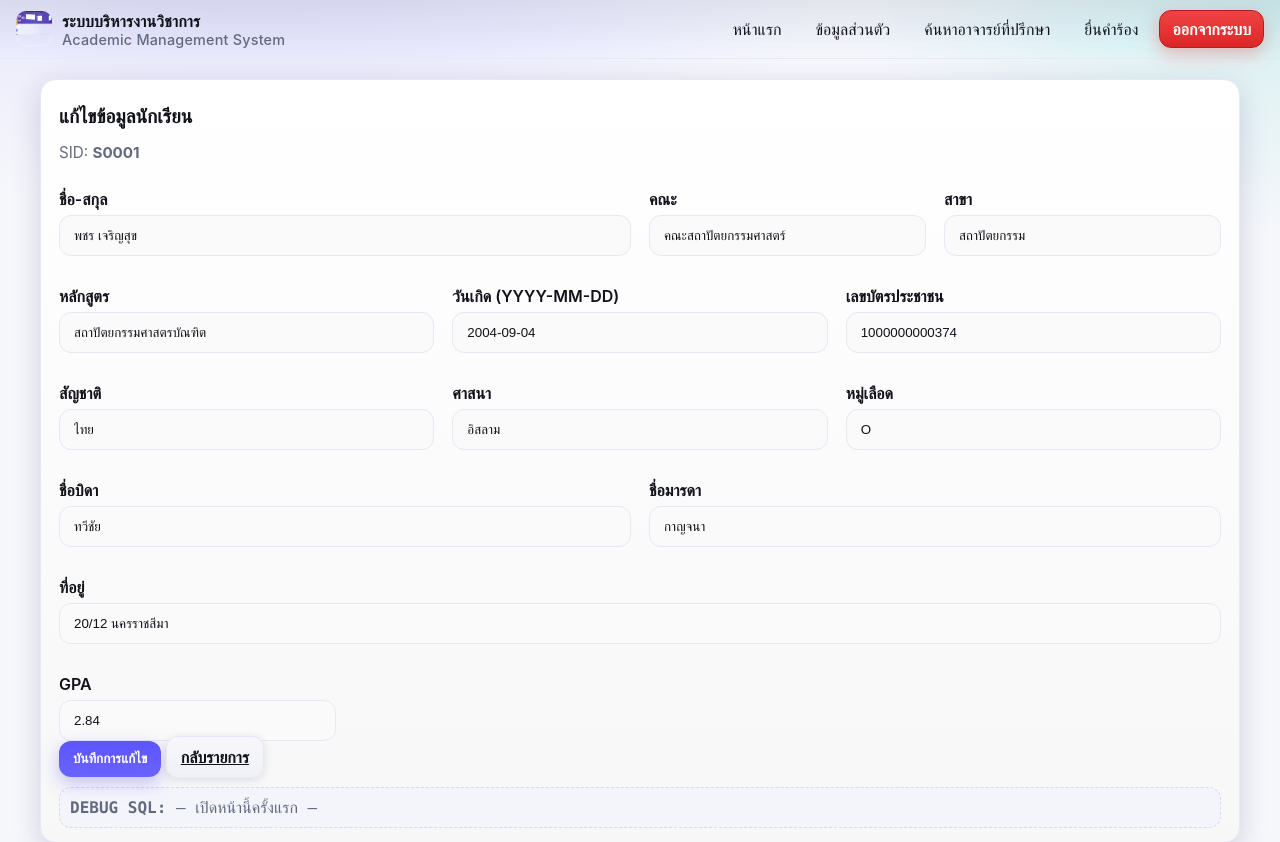
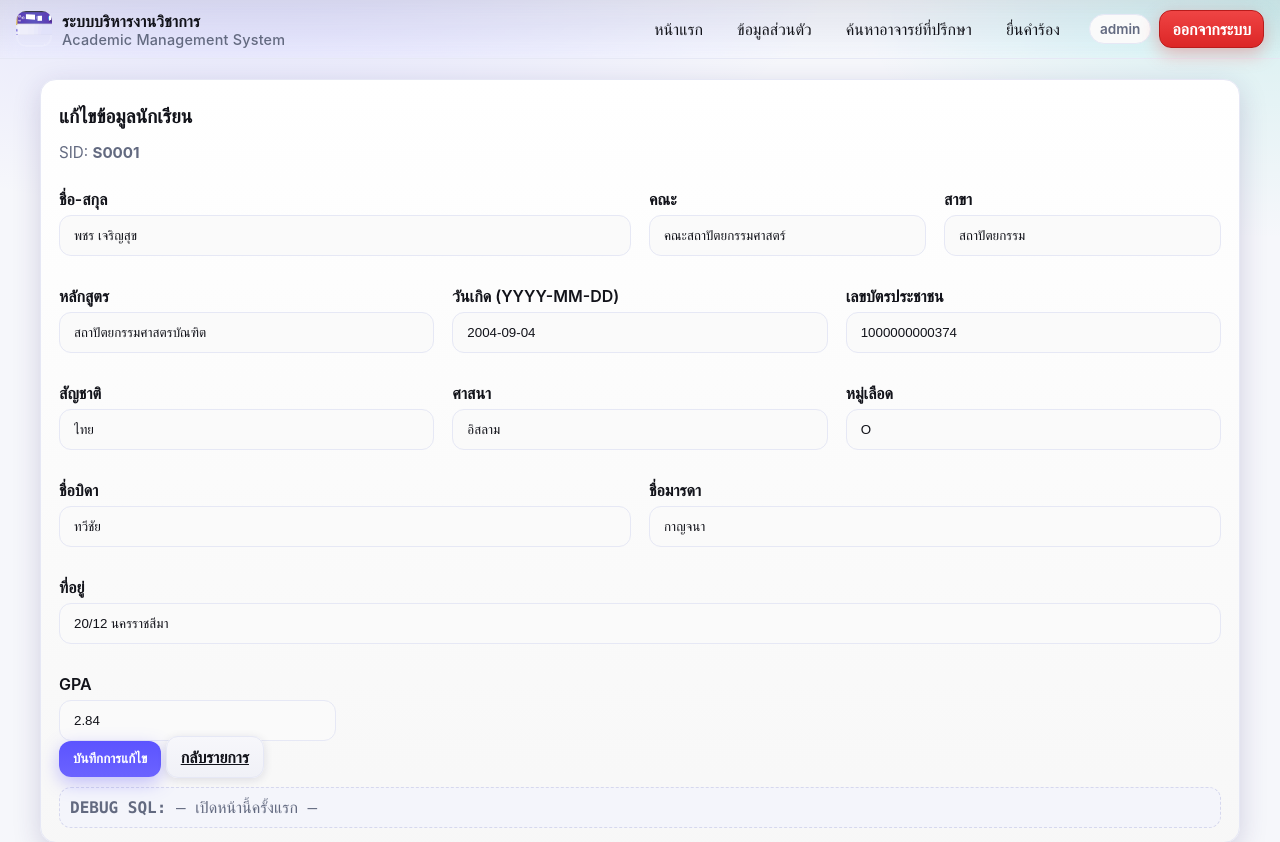
Before and after one commit to phwrscr1pt/school-ams-vulnlab, a PHP site: page /admin_student_edit.php?sid=S0001 in a window 1280 px wide. Shown: the top 842 px of the page. Run offline with PHP 8.4, Linux system fonts and the light colour scheme; a user stored in the database is signed in; data comes from the database, SQL or seed files in the repository.

Commit message:
Edit Tab bar

```diff
--- a/src/_header.php
+++ b/src/_header.php
@@ -20,6 +20,7 @@
       <a href="advisors.php" class="<?=basename($_SERVER['PHP_SELF'])==='advisors.php'?'active':''?>">ค้นหาอาจารย์ที่ปรึกษา</a>
       <a href="request.php" class="<?=basename($_SERVER['PHP_SELF'])==='request.php'?'active':''?>">ยื่นคำร้อง</a>
       <?php if(isset($_SESSION['user'])): ?>
+        <span class="badge" style="margin-left:8px"><?=htmlspecialchars($_SESSION['user'])?></span>
         <a href="logout.php" class="btn btn-logout">ออกจากระบบ</a>
       <?php else: ?>
         <a href="login.php" class="btn btn-login">เข้าสู่ระบบ</a>
--- a/src/login.php
+++ b/src/login.php
@@ -39,5 +39,6 @@ include '_header.php';
     <button class="btn" type="submit">Login</button>
   </form>
   <div class="debug"><b>DEBUG SQL:</b> <?=htmlspecialchars($debug_sql ?: '— —')?></div>
+  <div class="hint">Demo User <b>usersname : s0001 password : 1234 </b> </div>
 </div>
 <?php include '_footer.php'; ?>
```
